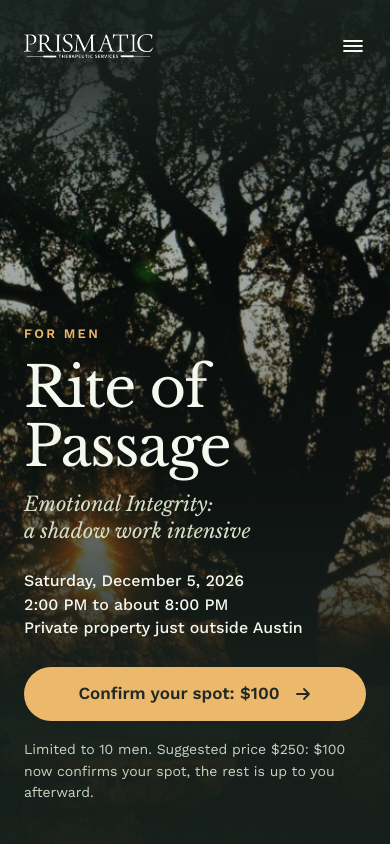
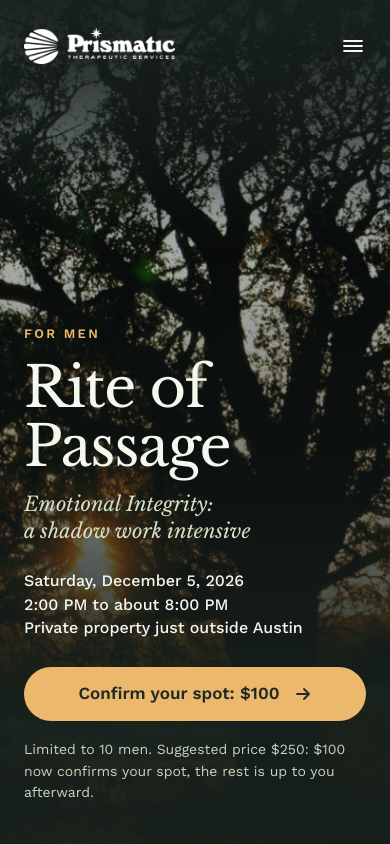
Before and after one commit to AIRSHP/events, a plain HTML site: page index.html in a window 390 px wide. Shown: the top 844 px of the page. Drawn offline with Linux system fonts and the light colour scheme.

Commit message:
Use the 2026 Prismatic logo in the header
Co-Authored-By: Claude Opus 5.5 <noreply@anthropic.com>

```diff
--- a/index.html
+++ b/index.html
@@ -11,14 +11,14 @@
 <link rel="icon" type="image/png" href="assets/prismatic-star-white.png">
 <link rel="preload" href="assets/fonts/libre-baskerville-400-latin.woff2" as="font" type="font/woff2" crossorigin>
 <link rel="preload" href="assets/fonts/work-sans-var-latin.woff2" as="font" type="font/woff2" crossorigin>
-<link rel="stylesheet" href="styles.css?v=3">
+<link rel="stylesheet" href="styles.css?v=4">
 </head>
 <body>
 <a class="skip" href="#main">Skip to content</a>
 
 <header class="site-header" id="top">
   <a class="brand" href="#top" aria-label="Prismatic Therapeutic Services, back to top">
-    <img src="assets/prismatic-logotype-white.png" alt="Prismatic Therapeutic Services" width="161" height="30">
+    <img src="assets/prismatic-logo-2026-white.png" alt="Prismatic Therapeutic Services" width="201" height="48">
   </a>
   <button class="menu-toggle" type="button" aria-expanded="false" aria-controls="site-nav">
     <span class="visually-hidden">Menu</span>
--- a/styles.css
+++ b/styles.css
@@ -99,7 +99,7 @@ section[id] { scroll-margin-top: 0; }
   display: flex; align-items: center; justify-content: space-between;
   padding: 36px var(--pad-x) 0;
 }
-.brand img { height: 30px; width: auto; }
+.brand img { height: 48px; width: auto; filter: drop-shadow(0 1px 10px rgba(23, 32, 28, 0.45)); }
 .site-nav { display: flex; align-items: center; gap: 36px; }
 .site-nav a {
   color: var(--sage-pale); text-decoration: none; font-size: 15px; font-weight: 500;
@@ -314,7 +314,7 @@ section[id] { scroll-margin-top: 0; }
 @media (max-width: 860px) {
   body { font-size: 17px; }
   .site-header { padding-top: 24px; }
-  .brand img { height: 24px; }
+  .brand img { height: 36px; }
   .menu-toggle {
     display: inline-flex; align-items: center; justify-content: center; width: 44px; height: 44px; margin-right: -9px;
     background: transparent; border: 0; color: var(--sage-pale); cursor: pointer; border-radius: 8px;
```
Also changed, not shown: assets/prismatic-logo-2026-white.png (added), assets/prismatic-logotype-white.png (deleted), 1 other file.
